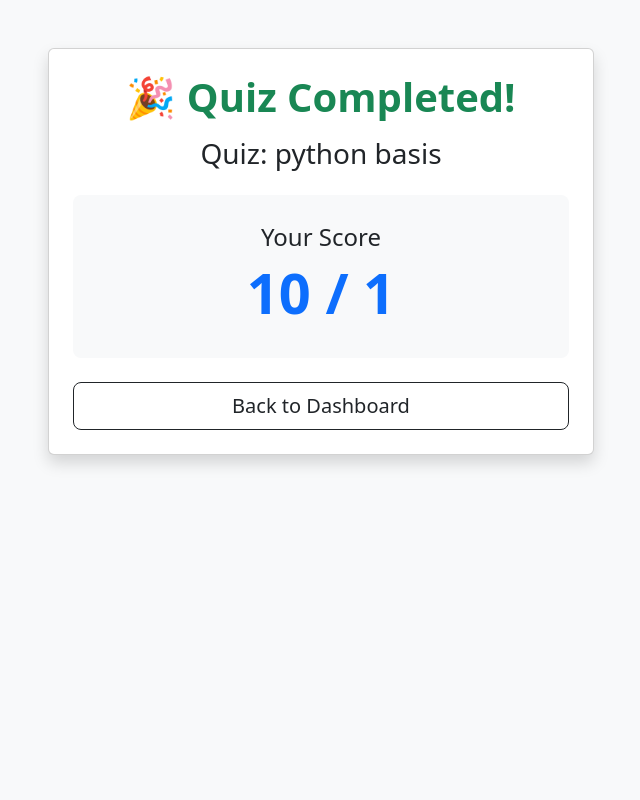
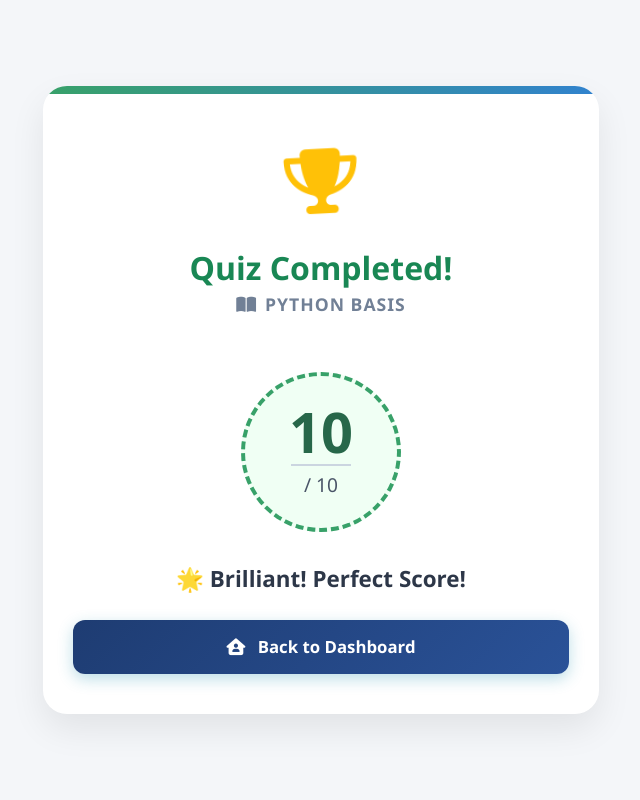
Before and after one commit to tapanshu05/quiz-application, a Django app: template quiz_app/templates/quiz_app/result.html in a window 1280 px wide. Shown: the whole page, without its empty margins (319-959 px from the left). Run offline with Django 5.2, Linux system fonts and the light colour scheme; data comes from the database, SQL or seed files in the repository; tables that the repository leaves empty hold one stand-in row (values such as "Sample post"); the template is opened without the code that fills it: values that come from a table or form of the project are taken from there, most other values are stand-ins (such as "Sample title", 1, 10 or a date in 2020).

Commit message:
Upgrade result template with a premium scoreboard UI

```diff
--- a/quiz_app/templates/quiz_app/result.html
+++ b/quiz_app/templates/quiz_app/result.html
@@ -3,26 +3,175 @@
 <head>
     <meta charset="UTF-8">
     <meta name="viewport" content="width=device-width, initial-scale=1.0">
-    <title>Quiz Scorecard</title>
+    <title>Quiz Result - {{ quiz.title }}</title>
+    <!-- Bootstrap 5 -->
     <link href="https://cdn.jsdelivr.net/npm/bootstrap@5.3.0/dist/css/bootstrap.min.css" rel="stylesheet">
+    <!-- FontAwesome Icons -->
+    <link rel="stylesheet" href="https://cdnjs.cloudflare.com/ajax/libs/font-awesome/6.4.0/css/all.min.css">
+    <!-- Animate.css for beautiful appearance -->
+    <link rel="stylesheet" href="https://cdnjs.cloudflare.com/ajax/libs/animate.css/4.1.1/animate.min.css"/>
+
+    <style>
+        body {
+            background: #f4f6f9;
+            font-family: 'Segoe UI', Tahoma, Geneva, Verdana, sans-serif;
+            min-height: 100vh;
+            display: flex;
+            align-items: center;
+        }
+
+        .result-container {
+            max-width: 580px;
+            margin: 30px auto;
+        }
+
+        .result-card {
+            background: white;
+            border: none;
+            border-radius: 24px;
+            box-shadow: 0 15px 35px rgba(0,0,0,0.08);
+            padding: 40px 30px;
+            text-align: center;
+            overflow: hidden;
+            position: relative;
+        }
+
+        /* Top decorative gradient bar */
+        .result-card::before {
+            content: '';
+            position: absolute;
+            top: 0;
+            left: 0;
+            right: 0;
+            height: 8px;
+            background: linear-gradient(90deg, #38a169 0%, #3182ce 100%);
+        }
+
+        .celebration-icon {
+            font-size: 4.5rem;
+            color: #38a169;
+            margin-bottom: 15px;
+            display: inline-block;
+        }
+
+        .quiz-title {
+            color: #718096;
+            font-size: 1.1rem;
+            text-transform: uppercase;
+            letter-spacing: 1px;
+            font-weight: 600;
+        }
+
+        /* Premium Score Display Sphere */
+        .score-badge-wrapper {
+            width: 160px;
+            height: 160px;
+            border-radius: 50%;
+            background: #f0fff4;
+            border: 4px dashed #38a169;
+            display: flex;
+            flex-direction: column;
+            justify-content: center;
+            align-items: center;
+            margin: 30px auto;
+            transition: all 0.3s ease;
+        }
+
+        .score-badge-wrapper:hover {
+            transform: scale(1.05);
+            background: #e6fffa;
+        }
+
+        .score-number {
+            font-size: 3.5rem;
+            font-weight: 800;
+            color: #276749;
+            line-height: 1;
+        }
+
+        .total-number {
+            font-size: 1.2rem;
+            color: #4a5568;
+            font-weight: 500;
+            border-top: 2px solid #cbd5e0;
+            margin-top: 5px;
+            padding-top: 5px;
+            width: 60px;
+        }
+
+        .feedback-text {
+            font-size: 1.4rem;
+            color: #2d3748;
+            font-weight: 700;
+            margin-bottom: 25px;
+        }
+
+        /* Custom Modern Dashboard Button */
+        .btn-dashboard {
+            background: linear-gradient(135deg, #1e3c72 0%, #2a5298 100%);
+            color: white;
+            border: none;
+            padding: 14px 35px;
+            border-radius: 12px;
+            font-weight: 600;
+            font-size: 1.05rem;
+            box-shadow: 0 5px 15px rgba(33, 147, 176, 0.3);
+            transition: all 0.2s ease;
+            text-decoration: none;
+            display: inline-block;
+            width: 100%;
+        }
+
+        .btn-dashboard:hover {
+            background: linear-gradient(135deg, #2a5298 0%, #1e3c72 100%);
+            color: white;
+            transform: translateY(-2px);
+            box-shadow: 0 8px 20px rgba(33, 147, 176, 0.4);
+        }
+    </style>
 </head>
-<body class="bg-light">
-    <div class="container my-5">
-        <div class="row justify-content-center">
-            <div class="col-md-6 text-center">
-                <div class="card shadow p-4">
-                    <h1 class="text-success fw-bold mb-3">🎉 Quiz Completed!</h1>
-                    <h3 class="text-dark mb-4">Quiz: {{ quiz.title }}</h3>
+<body>
 
-                    <div class="bg-light p-4 rounded-3 mb-4">
-                        <p class="fs-4 mb-1">Your Score</p>
-                        <h2 class="display-4 fw-bold text-primary">{{ score }} / {{ total_questions }}</h2>
-                    </div>
+    <div class="container result-container">
+        <div class="card result-card animate__animated animate__zoomIn">
 
-                    <a href="{% url 'home' %}" class="btn btn-outline-dark btn-lg w-100">Back to Dashboard</a>
+            <!-- Animated Celebration Icon -->
+            <div class="celebration-icon animate__animated animate__tada animate__infinite animate__slower">
+                <i class="fa-solid fa-trophy text-warning"></i>
+            </div>
+
+            <h2 class="fw-bold text-success mb-1">Quiz Completed!</h2>
+            <p class="quiz-title mb-4"><i class="fa-solid fa-book-open me-2"></i>{{ quiz.title }}</p>
+
+            <!-- Circular Score Engine Block -->
+            <div class="score-badge-wrapper">
+                <span class="score-number">{{ score }}</span>
+                <span class="total-number">/ {{ total }}</span>
+            </div>
+
+            <!-- Dynamic Feedback message based on score -->
+            <div class="feedback-text">
+                {% if score == total %}
+                    🌟 Brilliant! Perfect Score!
+                {% elif score >= total|divisibleby:2 %}
+                    👍 Good Job! Keep It Up!
+                {% else %}
+                    📚 Need Practice! Try Again!
+                {% endif %}
+            </div>
+
+            <div class="row g-2 justify-content-center">
+                <div class="col-12">
+                    <!-- Action redirect button -->
+                    <a href="{% url 'dashboard' %}" class="btn btn-dashboard">
+                        <i class="fa-solid fa-house-user me-2"></i> Back to Dashboard
+                    </a>
                 </div>
             </div>
+
         </div>
     </div>
+
+    <script src="https://cdn.jsdelivr.net/npm/bootstrap@5.3.0/dist/js/bootstrap.bundle.min.js"></script>
 </body>
 </html>
```
